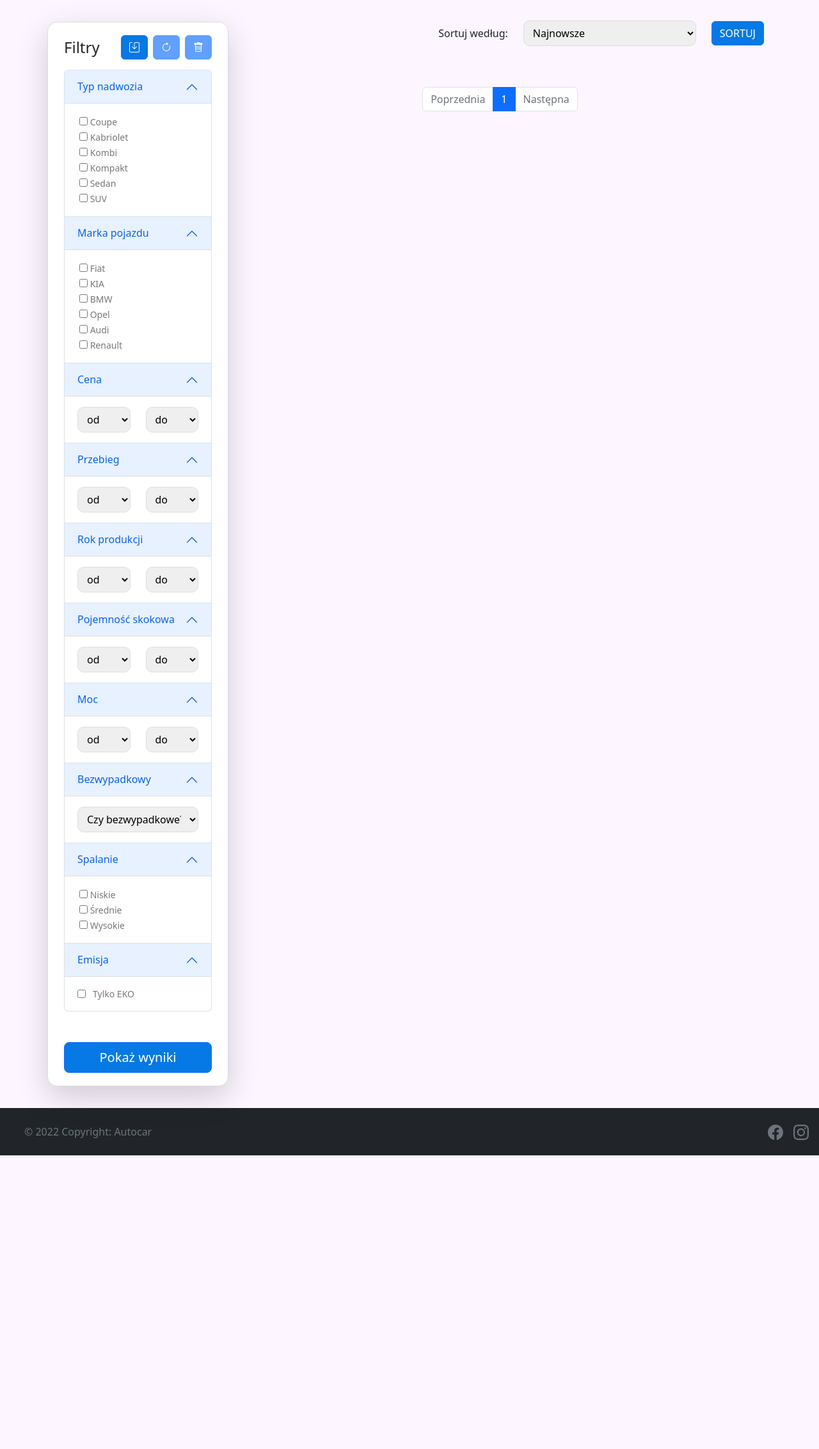
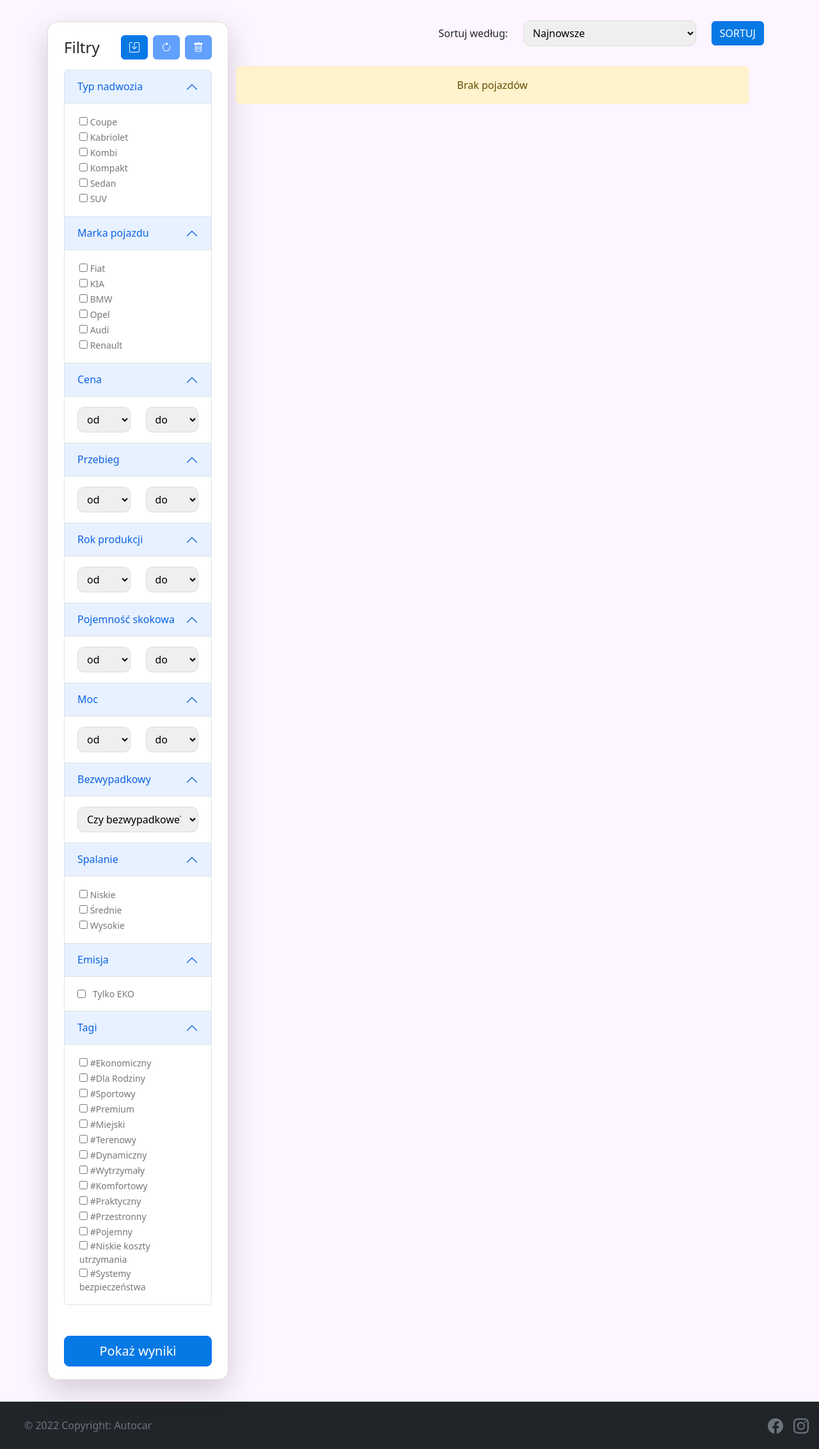
Before and after one commit to KondziuX/car_search, a Django app: page /adverts/ in a window 1280 px wide. Shown: the part 159-2424 px from the top of the page at 64% size. Before the commit the page ends 1965 px from the top, so only its background shows below. Run offline with Django 4.2, Linux system fonts and the light colour scheme; data that the repository does not hold is empty; parts of the project's set-up code (start-up, migrations or seed data) failed here and were passed over.

Commit message:
Tag system for adverts + tags filters + no found message

```diff
--- a/carsearch/carapp/forms.py
+++ b/carsearch/carapp/forms.py
@@ -91,6 +91,23 @@ CONSUMPTION_CHOICES = [
     ('Wysokie', 'Wysokie'),
 ]
 
+TAG_CHOICES = [
+    ('economy_auto', '#Ekonomiczny'),
+    ('for_family', '#Dla Rodziny'),
+    ('sport', '#Sportowy'),
+    ('premium', '#Premium'),
+    ('urban', '#Miejski'),
+    ('off_road', '#Terenowy'),
+    ('dynamic', '#Dynamiczny'),
+    ('durable', '#Wytrzymały'),
+    ('comfortable', '#Komfortowy'),
+    ('practical', '#Praktyczny'),
+    ('spacious', '#Przestronny'),
+    ('roomy', '#Pojemny'),
+    ('low_maintenance_costs', '#Niskie koszty utrzymania'),
+    ('safety_systems', '#Systemy bezpieczeństwa'),
+]
+
 class FilterForm(forms.Form):
     variant = forms.MultipleChoiceField(choices=BODY_TYPE_CHOICES, widget=forms.CheckboxSelectMultiple, required=False)
     price_min = forms.ChoiceField(choices=[('', 'od')] + PRICE_CHOICES, required=False)
@@ -107,6 +124,7 @@ class FilterForm(forms.Form):
     brand = forms.MultipleChoiceField(choices=BRAND_CHOICES, widget=forms.CheckboxSelectMultiple, required=False)
     consumption = forms.MultipleChoiceField(choices=CONSUMPTION_CHOICES, widget=forms.CheckboxSelectMultiple,required=False)
     only_eco = forms.BooleanField(required=False)
+    tags = forms.MultipleChoiceField(choices=TAG_CHOICES, widget=forms.CheckboxSelectMultiple, required=False)
 
     # def __init__(self, *args, **kwargs):
     #     super(FilterForm, self).__init__(*args, **kwargs)
@@ -337,7 +355,12 @@ class AdvertForm(ModelForm):
                   'engine_sound_elimination', 'rear_cross_traffic_alert', 'lane_keeping_assist',
                   'obstacle_detection_assist', 'cornering_stability_assist', 'rear_collision_mitigation',
                   'central_airbag', 'driver_side_airbag', 'front_side_airbags', 'rear_side_airbags',
-                  'rear_curtain_airbags', 'passenger_airbag', 'isofix', 'rollover_protection']
+                  'rear_curtain_airbags', 'passenger_airbag', 'isofix', 'rollover_protection',
+                  'economy_auto', 'for_family', 'sport', 'premium',
+                  'urban', 'off_road', 'dynamic', 'durable', 'comfortable',
+                  'practical', 'spacious', 'roomy', 'low_maintenance_costs',
+                  'safety_systems'
+                  ]
 
         widgets = {
             'title': forms.TextInput(
@@ -519,6 +542,20 @@ class AdvertForm(ModelForm):
             'passenger_airbag': forms.CheckboxInput(attrs={'class': 'form-check-input'}),
             'isofix': forms.CheckboxInput(attrs={'class': 'form-check-input'}),
             'rollover_protection': forms.CheckboxInput(attrs={'class': 'form-check-input'}),
+            'economy_auto': forms.CheckboxInput(attrs={'class': 'form-check-input'}),
+            'for_family': forms.CheckboxInput(attrs={'class': 'form-check-input'}),
+            'sport': forms.CheckboxInput(attrs={'class': 'form-check-input'}),
+            'premium': forms.CheckboxInput(attrs={'class': 'form-check-input'}),
+            'urban': forms.CheckboxInput(attrs={'class': 'form-check-input'}),
+            'off_road': forms.CheckboxInput(attrs={'class': 'form-check-input'}),
+            'dynamic': forms.CheckboxInput(attrs={'class': 'form-check-input'}),
+            'durable': forms.CheckboxInput(attrs={'class': 'form-check-input'}),
+            'comfortable': forms.CheckboxInput(attrs={'class': 'form-check-input'}),
+            'practical': forms.CheckboxInput(attrs={'class': 'form-check-input'}),
+            'spacious': forms.CheckboxInput(attrs={'class': 'form-check-input'}),
+            'roomy': forms.CheckboxInput(attrs={'class': 'form-check-input'}),
+            'low_maintenance_costs': forms.CheckboxInput(attrs={'class': 'form-check-input'}),
+            'safety_systems': forms.CheckboxInput(attrs={'class': 'form-check-input'}),
         }
 
 
--- a/carsearch/carapp/templates/carapp/advertsView.html
+++ b/carsearch/carapp/templates/carapp/advertsView.html
@@ -9,7 +9,6 @@
 </head>
 <div class="container my-4">
   <div class="row px-xl-1">
-    <!-- Filter Sidebar Start -->
     <!-- Filter Sidebar Start -->
     <div class="col-md-3 wrapper bg-white shadow-lg h-100">
       <div class="d-flex justify-content-between align-items-center mb-3">
@@ -214,6 +213,20 @@
             </div>
           </div>
           <!-- Only Eco End -->
+          <!-- Tags Start -->
+          <div class="accordion-item">
+            <h2 class="accordion-header" id="headingTags">
+              <button class="accordion-button" type="button" data-bs-toggle="collapse" data-bs-target="#collapseTags" aria-expanded="true" aria-controls="collapseTags">
+                Tagi
+              </button>
+            </h2>
+            <div id="collapseTags" class="accordion-collapse collapse show" aria-labelledby="headingTags">
+              <div class="accordion-body">
+                {{ form.tags }}
+              </div>
+            </div>
+          </div>
+          <!-- Tags End -->
         </div>
     <div class="mt-5">
       <button type="submit" class="w-100 btn btn-primary btn-lg">Pokaż wyniki</button>
@@ -251,6 +264,7 @@
           </div>
         </div>
         <!-- Sort End -->
+        {% if adverts %}
         <div class="col-12 mb-3">
           <div class="col-12 mb-3" id="compare-titles"></div>
           <button id="compare-button" class="btn btn-primary" disabled>Porównaj wybrane produkty</button>
@@ -426,6 +440,15 @@
             </ul>
           </nav>
         </div>
+        {% else %}
+        <div class="row">
+          <div class="col-12">
+            <div class="alert alert-warning text-center" role="alert">
+              Brak pojazdów
+            </div>
+          </div>
+        </div>
+        {% endif %}
       </div>
     </div>
   </div>
--- a/carsearch/carapp/templates/carapp/detailsAdvert.html
+++ b/carsearch/carapp/templates/carapp/detailsAdvert.html
@@ -308,6 +308,10 @@
               <h4 class="pb-4 border-bottom">Lokalizacja</h4>
                 {{ map_link|safe }}
               {% endif %}
+              {% if active_tags %}
+              <h4 class="pb-4 mt-2 border-bottom">Tagi</h4>
+                <p>{{ active_tags }}</p>
+              {% endif %}
               <div>
                 <h4 class="pb-4 mt-2 border-bottom">Opinie ({{ comments_count }})</h4>
                 <div class="col-md-12">
--- a/carsearch/carapp/views.py
+++ b/carsearch/carapp/views.py
@@ -24,6 +24,7 @@ from django.http import JsonResponse
 from django.views.decorators.csrf import csrf_exempt
 import json
 from carapp.templatetags.custom_filters import currency
+from django.db.models import Q
 
 def check_car_value(request):
     if request.method == 'POST':
@@ -217,6 +218,14 @@ def filter_adverts(request, adverts):
                 if eco_friendly == "Eko":
                     eco_adverts.append(advert.id)
             adverts = adverts.filter(id__in=eco_adverts)
+
+        # Filtrowanie tagów
+        if form.cleaned_data.get('tags'):
+            tags = form.cleaned_data['tags']
+            tag_filters = Q()
+            for tag in tags:
+                tag_filters |= Q(**{tag: True})
+            adverts = adverts.filter(tag_filters)
 
     return adverts, form
 
@@ -823,6 +832,8 @@ def advert_view(request, pk):
     recently_viewed_ids = request.session.get('recently_viewed', [])
     recommended_for_you = get_recommended_adverts(request, exclude_ids=recently_viewed_ids)
 
+    active_tags = advert.get_active_tags()
+
     context = {
         'advert': advert,
         'image_indices': image_indices,
@@ -835,7 +846,8 @@ def advert_view(request, pk):
         'equipment': equipment,
         'left_column': left_column,
         'right_column': right_column,
-        'recommended_for_you': recommended_for_you
+        'recommended_for_you': recommended_for_you,
+        'active_tags': active_tags
     }
     return render(request, 'carapp/detailsAdvert.html', context)
 
```
Also changed, not shown: carsearch/carapp/models.py (+36 -0 lines), carsearch/carapp/templates/carapp/addAdvert.html (+46 -0 lines), carsearch/carapp/migrations/0064_advert_economy_auto_advert_for_family_advert_sport_and_more.py (added), carsearch/carapp/migrations/0065_alter_advert_expiry_date.py (added), carsearch/carapp/migrations/0066_advert_advanced_safety_systems_advert_comfortable_and_more.py (added), carsearch/carapp/migrations/0067_remove_advert_intelligent_alter_advert_expiry_date.py (added), carsearch/carapp/migrations/0068_alter_advert_expiry_date.py (added), carsearch/carapp/migrations/0069_alter_advert_expiry_date.py (added), carsearch/carapp/migrations/0070_alter_advert_expiry_date.py (added), carsearch/carapp/migrations/0071_rename_advanced_safety_systems_advert_safety_systems_and_more.py (added), carsearch/carapp/migrations/0072_alter_advert_expiry_date.py (added).
